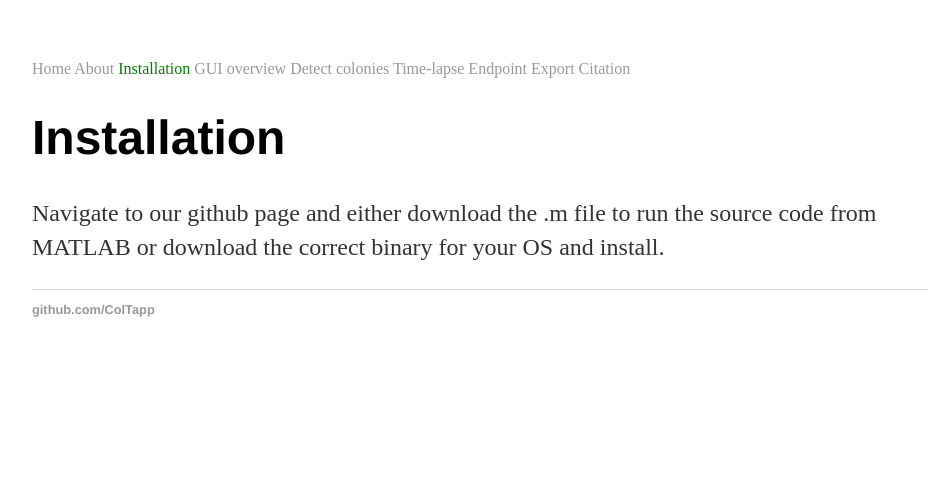
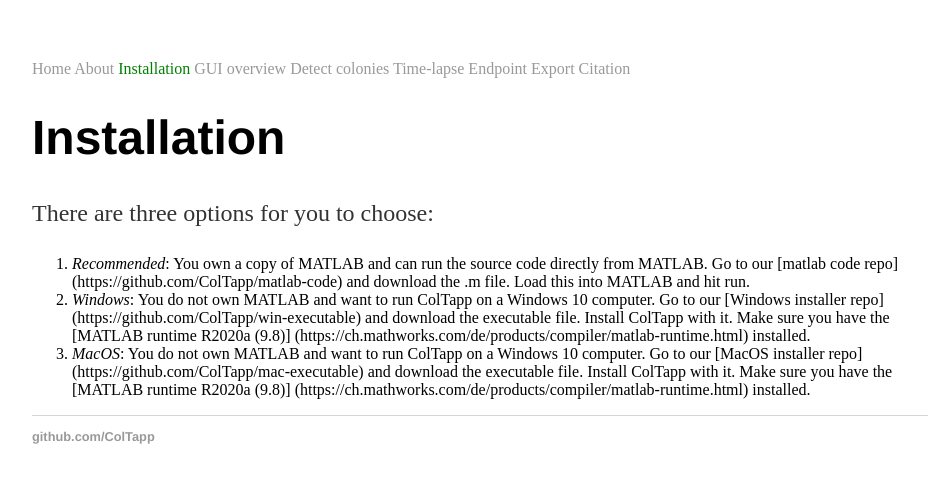
Before and after one commit to ColTapp/ColTapp.github.io, a Jekyll site: the page built from installation.md, in a window 1280 px wide. Shown: the top 483 px of the page, without its empty margins (160-1088 px from the left). Built offline with Jekyll 4.4.1, drawn with Linux system fonts in a browser that asks for light colours.

Commit message:
Update installation.md

```diff
--- a/installation.md
+++ b/installation.md
@@ -3,4 +3,7 @@
 title: Installation
 ---
 # Installation
-Navigate to our github page and either download the .m file to run the source code from MATLAB or download the correct binary for your OS and install.
+There are three options for you to choose:
+1. _Recommended_: You own a copy of MATLAB and can run the source code directly from MATLAB. Go to our [matlab code repo] (https://github.com/ColTapp/matlab-code) and download the .m file. Load this into MATLAB and hit run.
+2. _Windows_: You do not own MATLAB and want to run ColTapp on a Windows 10 computer. Go to our [Windows installer repo] (https://github.com/ColTapp/win-executable) and download the executable file. Install ColTapp with it. Make sure you have the [MATLAB runtime R2020a (9.8)] (https://ch.mathworks.com/de/products/compiler/matlab-runtime.html) installed.
+3. _MacOS_: You do not own MATLAB and want to run ColTapp on a Windows 10 computer. Go to our [MacOS installer repo] (https://github.com/ColTapp/mac-executable) and download the executable file. Install ColTapp with it. Make sure you have the [MATLAB runtime R2020a (9.8)] (https://ch.mathworks.com/de/products/compiler/matlab-runtime.html) installed.
```
